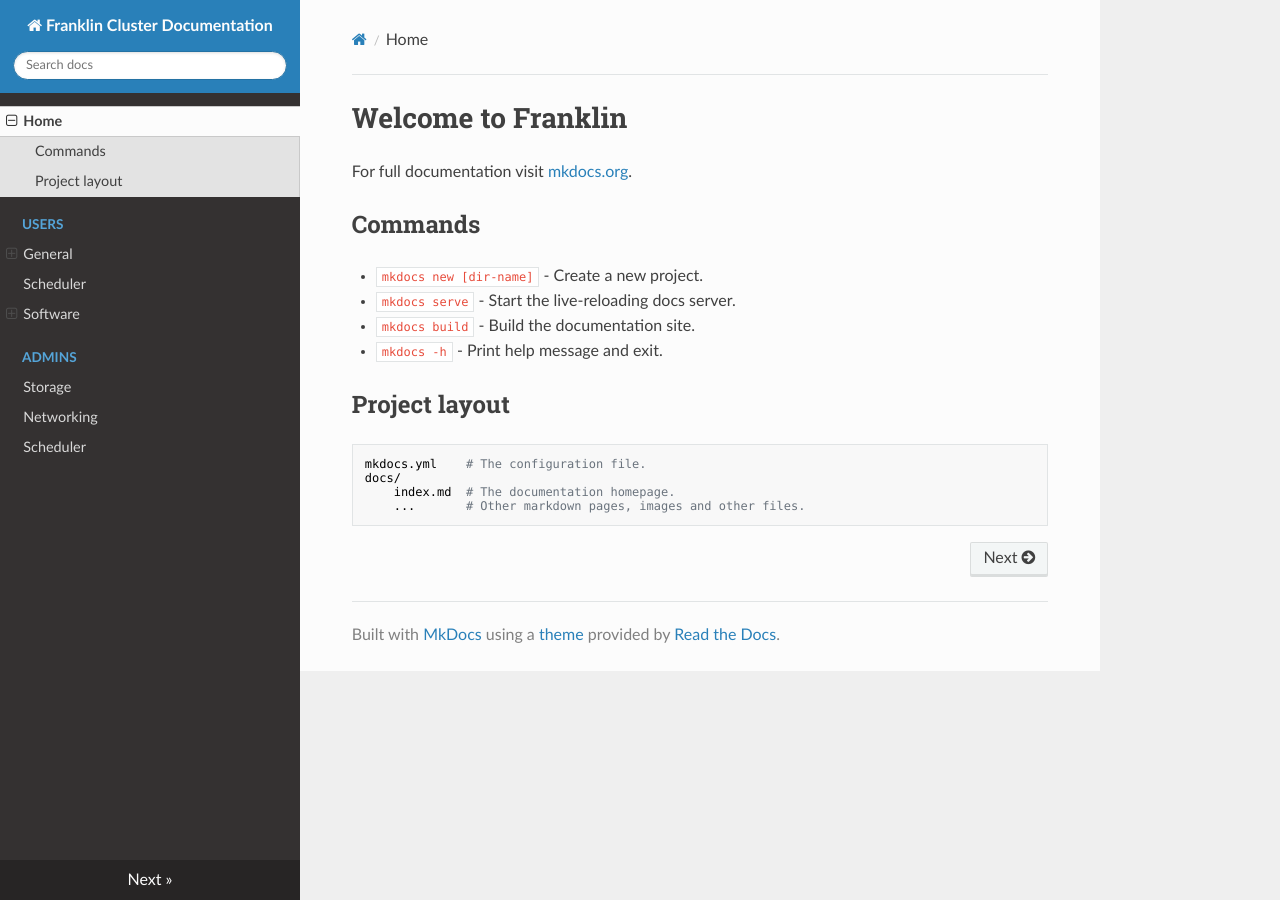
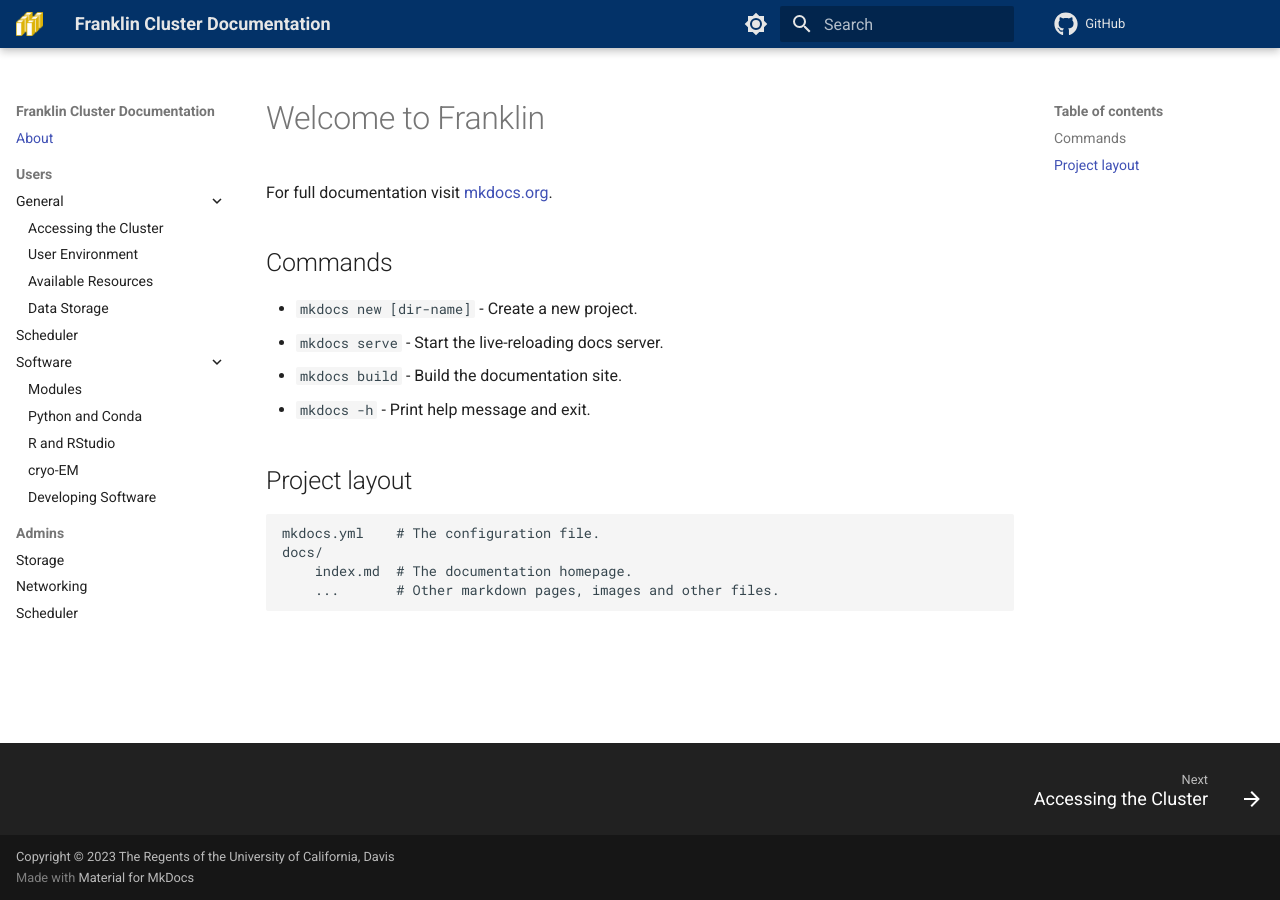
Before and after one commit to ucdavis/HPCCF-franklin-docs, an MkDocs documentation site: the page built from docs/index.md, in a window 1280 px wide. Built offline with MkDocs 1.6.1 and Material for MkDocs 9.7.7, drawn with Linux system fonts in a browser that asks for light colours; nearby versions of some CDN libraries; comment, search, counter and statistics services are not loaded.

Commit message:
Use material for mkdocs

```diff
--- /dev/null
+++ b/docs/stylesheets/extra.css
@@ -0,0 +1,21 @@
+[data-md-color-scheme="ucdavis"] {
+    --md-primary-fg-color:               hsla(212, 94%, 21%, 1);
+    --md-primary-fg-color--light:        hsla(211, 30%, 45%, 1);
+    --md-primary-fg-color--dark:         hsla(210, 100%, 16%, 1);
+    --md-primary-bg-color:               hsla(0, 0%, 90%, 1);
+    --md-primary-bg-color--light:        hsla(0, 0%, 100%, 0.7);
+
+    --md-accent-fg-color:                hsla(45, 100%, 50%, 1);
+    --md-accent-fg-color--transparent:   hsla(45, 100%, 50%, 0.1);
+    --md-accent-bg-color:                hsla(0, 0%, 100%, 1);
+    --md-accent-bg-color--light:         hsla(0, 0%, 100%, 0.7);
+}
+
+[data-md-color-scheme="slate"] {
+    --md-hue: 240;
+    --md-primary-fg-color:         hsla(210, 100%, 16%, 1);
+}
+
+.md-grid {
+    max-width: 1440px;
+}
--- a/mkdocs.yml
+++ b/mkdocs.yml
@@ -1,7 +1,9 @@
 site_name: Franklin Cluster Documentation
 site_url: http://docs.franklin.hpc.ucdavis.edu
+repo_url: https://github.com/ucdavis/HPCCF-franklin-docs
+copyright: Copyright &copy; 2023 The Regents of the University of California, Davis
 nav:
-  - Home: index.md
+  - About: index.md
   - Users:
     - General:
       - Accessing the Cluster: access.md
@@ -12,7 +14,7 @@ nav:
     - Software:
       - Modules: modules.md
       - Python and Conda: conda.md
-      - R: rlang.md
+      - R and RStudio: rlang.md
       - cryo-EM: cryoem.md
       - Developing Software: developing.md
   - Admins:
@@ -20,12 +22,51 @@ nav:
     - Networking: admin_networking.md
     - Scheduler: admin_scheduler.md
 markdown_extensions:
-    - toc:
-        permalink: true
-    - def_list
-    - admonition
-    - md_in_html
+  - toc:
+      permalink: true
+  - def_list
+  - attr_list
+  - admonition
+  - md_in_html
+  - pymdownx.emoji:
+      emoji_index: !!python/name:materialx.emoji.twemoji
+      emoji_generator: !!python/name:materialx.emoji.to_svg
+  - pymdownx.highlight:
+      anchor_linenums: true
+  - pymdownx.inlinehilite
+  - pymdownx.snippets
+  - pymdownx.superfences
 plugins:
   - search
+  - git-revision-date-localized:
+      enable_creation_date: true
+extra_css:
+  - stylesheets/extra.css
 theme:
-  name: readthedocs
+  name: material
+  features:
+    #- navigation.tabs
+    - navigation.sections
+    - navigation.expand
+    - navigation.top
+    - navigation.footer
+    - navigation.tracking
+    - search.highlight
+    - search.share
+    - search.suggest
+  logo: assets/HPCCF-logo-dark.png
+  icon:
+    repo: fontawesome/brands/github
+  palette:
+
+    # Palette toggle for light mode
+    - scheme: ucdavis
+      toggle:
+        icon: material/brightness-7
+        name: Switch to dark mode
+
+    # Palette toggle for dark mode
+    - scheme: slate
+      toggle:
+        icon: material/brightness-4
+        name: Switch to light mode
```
